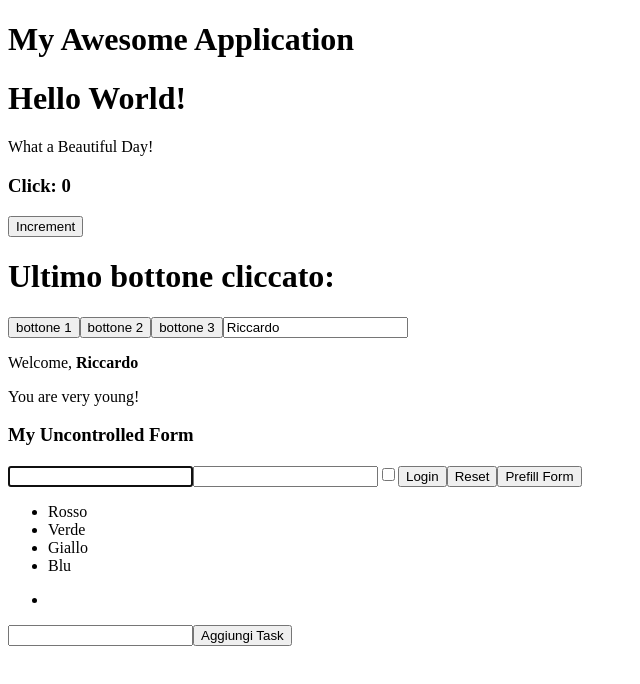
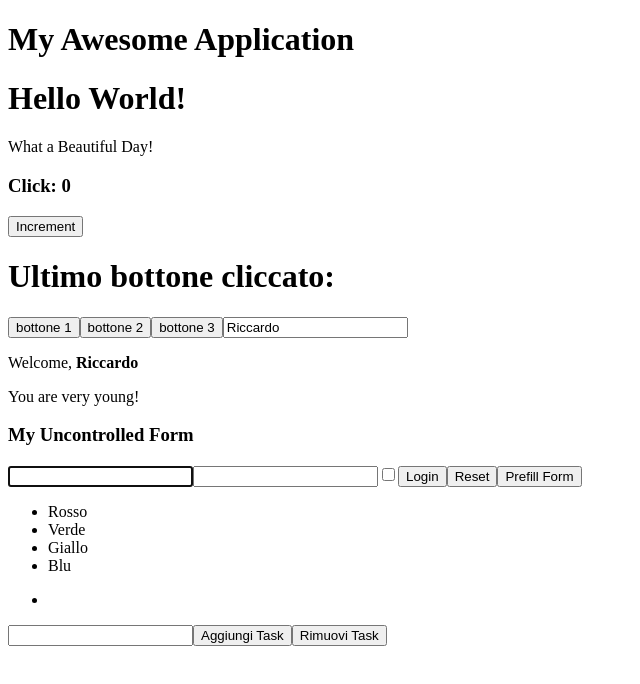
Before and after one commit to RiccardoMannino/Jsx-exercise, a React (Create React App) app in the folder react-exercises/: page / in a window 1280 px wide. Shown: the top 684 px of the page, without its empty margins (0-640 px from the left). Built offline with nearby package versions, Linux system fonts and the light colour scheme.

Commit message:
lists-05

```diff
--- a/react-exercises/src/ToDolist.js
+++ b/react-exercises/src/ToDolist.js
@@ -15,6 +15,15 @@ export class TodoList extends React.Component {
     }));
   };
 
+  handleReset = (event) => {
+    const name = event.target.name;
+    const todo = this._inputRef.current.value;
+
+    this.setState(() => ({
+      [name]: this.state.id.pop(todo),
+    }));
+  };
+
   render() {
     return (
       <>
@@ -26,6 +35,7 @@ export class TodoList extends React.Component {
 
         <input ref={this._inputRef}></input>
         <button onClick={this.handleTodoList}>Aggiungi Task</button>
+        <button onClick={this.handleReset}>Rimuovi Task</button>
       </>
     );
   }
```
